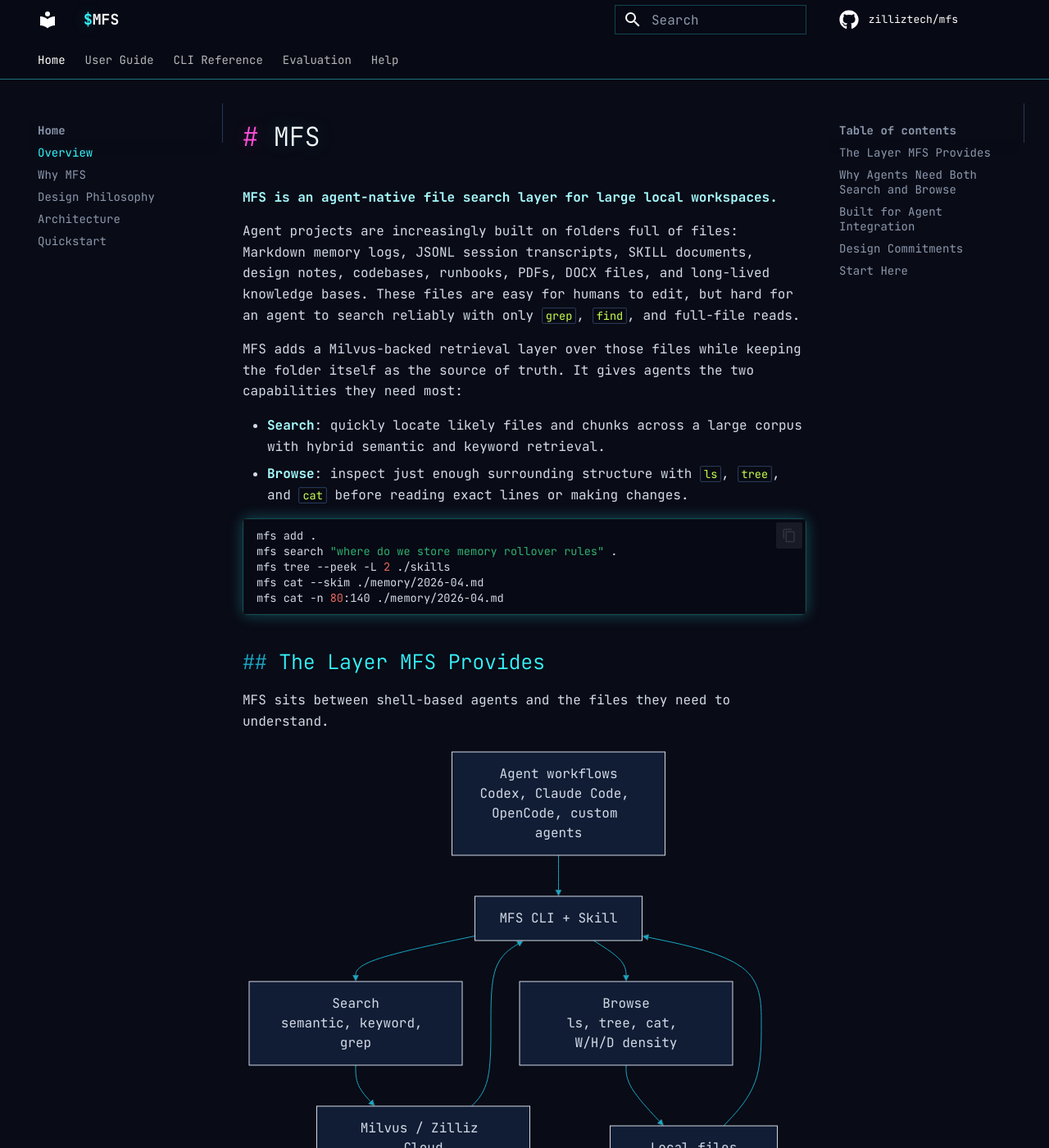
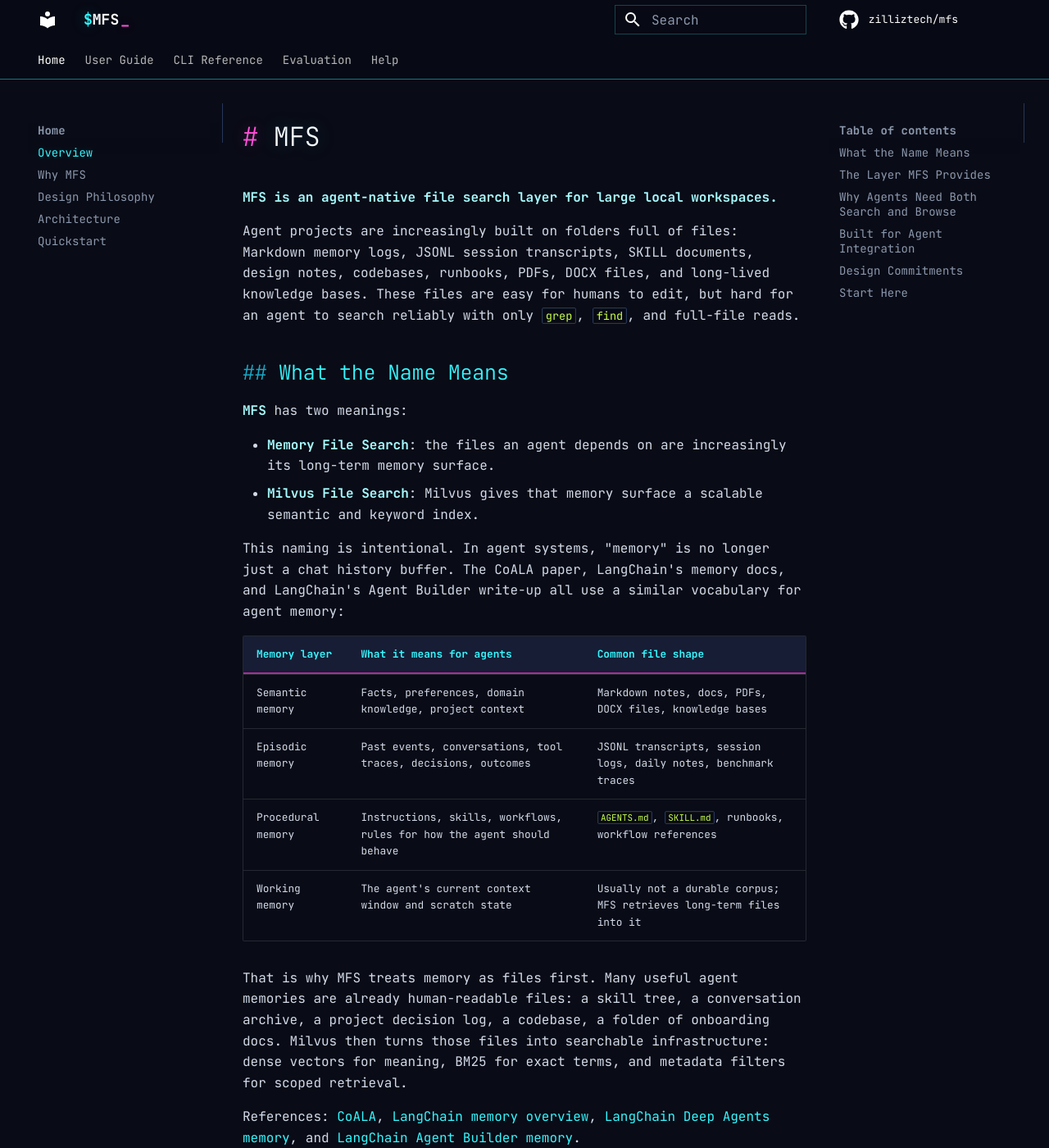
Before and after one commit to zilliztech/mfs, an MkDocs documentation site: the page built from docs/index.md, in a window 1280 px wide and 1400 px high. Shown: the whole window at 82% size. Built offline with MkDocs 1.6.1 and Material for MkDocs 9.7.7, drawn with Linux system fonts in a browser that asks for light colours; comment, search, counter and statistics services are not loaded.

Commit message:
Add memory story and roadmap docs
Add the MFS naming story, roadmap, and acknowledgements.

```diff
--- a/docs/index.md
+++ b/docs/index.md
@@ -7,6 +7,38 @@
 runbooks, PDFs, DOCX files, and long-lived knowledge bases. These files are easy
 for humans to edit, but hard for an agent to search reliably with only `grep`,
 `find`, and full-file reads.
+
+## What the Name Means
+
+**MFS** has two meanings:
+
+- **Memory File Search**: the files an agent depends on are increasingly its
+  long-term memory surface.
+- **Milvus File Search**: Milvus gives that memory surface a scalable semantic
+  and keyword index.
+
+This naming is intentional. In agent systems, "memory" is no longer just a chat
+history buffer. The CoALA paper, LangChain's memory docs, and LangChain's Agent
+Builder write-up all use a similar vocabulary for agent memory:
+
+| Memory layer | What it means for agents | Common file shape |
+| --- | --- | --- |
+| Semantic memory | Facts, preferences, domain knowledge, project context | Markdown notes, docs, PDFs, DOCX files, knowledge bases |
+| Episodic memory | Past events, conversations, tool traces, decisions, outcomes | JSONL transcripts, session logs, daily notes, benchmark traces |
+| Procedural memory | Instructions, skills, workflows, rules for how the agent should behave | `AGENTS.md`, `SKILL.md`, runbooks, workflow references |
+| Working memory | The agent's current context window and scratch state | Usually not a durable corpus; MFS retrieves long-term files into it |
+
+That is why MFS treats memory as files first. Many useful agent memories are
+already human-readable files: a skill tree, a conversation archive, a project
+decision log, a codebase, a folder of onboarding docs. Milvus then turns those
+files into searchable infrastructure: dense vectors for meaning, BM25 for exact
+terms, and metadata filters for scoped retrieval.
+
+References: [CoALA](https://arxiv.org/abs/2309.02427),
+[LangChain memory overview](https://docs.langchain.com/oss/python/concepts/memory),
+[LangChain Deep Agents memory](https://docs.langchain.com/oss/python/deepagents/memory),
+and
+[LangChain Agent Builder memory](https://www.langchain.com/blog/how-we-built-agent-builders-memory-system).
 
 MFS adds a Milvus-backed retrieval layer over those files while keeping the
 folder itself as the source of truth. It gives agents the two capabilities they
```
Also changed, not shown: README.md (+30 -0 lines).
